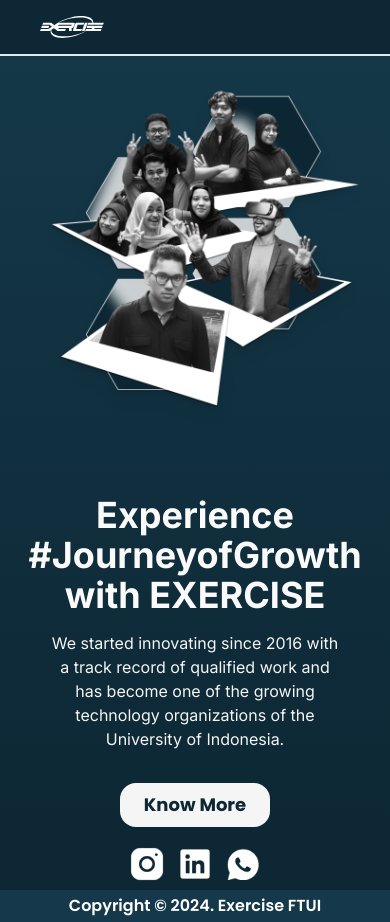
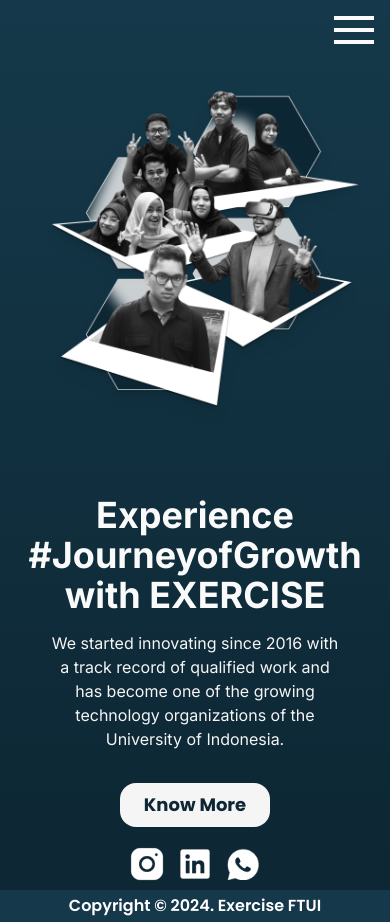
Before and after one commit to EXERCISE-FTUI/Website-Exercise-FE, a React (Vite) app: page /home in a window 390 px wide. Built offline with nearby package versions, Linux system fonts and the light colour scheme.

Commit message:
created navbar for desktop and moblie

```diff
--- a/package.json
+++ b/package.json
@@ -12,6 +12,7 @@
   "dependencies": {
     "react": "^18.2.0",
     "react-dom": "^18.2.0",
+    "react-icons": "^5.2.1",
     "react-router-dom": "^6.23.0"
   },
   "devDependencies": {
--- a/src/components/NavBar.jsx
+++ b/src/components/NavBar.jsx
@@ -2,7 +2,10 @@
 import { Link } from "react-router-dom"
 
 import Lists from "./lists/Lists"
+import ListsBurger from "./lists/ListsBurger"
 import Logo from "./logo/Logo"
+import Bars from "./burger/Bars"
+import Close from "./burger/Close"
 
 function NavBar(){
     const lists = [
@@ -14,23 +17,48 @@
         "About Us",
     ]
 
-    let [open, setOpen] = useState(false)
-    let closeMenu = () => setOpen(false)
+    const [showBurgerIcon, setShowBurgerIcon] = useState(true);
+    const [showBurgerMenu, setShowBurgerMenu] = useState(false);
+
+    const toggleBurgerIcon = () => {
+        setShowBurgerIcon(!showBurgerIcon);
+        setShowBurgerMenu(!showBurgerMenu);
+    };
+    const toggleBurgerMenu = () => {
+        setShowBurgerMenu(!showBurgerMenu);
+        setShowBurgerIcon(!showBurgerIcon);
+    };
 
     return (
-        <nav className="border-b-2 fixed w-full z-50">
-            <div id="navbar" className="bg-exer-charcoal flex pr-24">
+        <header className="md:border-b-2 fixed w-full z-50">
+            <nav id="navbar" className="md:bg-exer-charcoal flex md:pr-24">
                 {/* logo */}
-                <div id="exercise" className="pt-4 pb-4 pl-10">
+                <div id="exercise" className="md:flex hidden pt-4 pb-4 pl-10">
                     <Logo style="w-16"/>
                 </div>
 
-                {/* burger */}
-                <div className="lg:hidden">
-                    <button className="navbar-burger flex items-center">
+                {/* burger menu*/}
+                {showBurgerMenu && (
+                <div className="ml-auto md:hidden flex flex-col w-72 bg-exer-charcoal">
+                    <button className="pl-4 pt-4" onClick={toggleBurgerMenu}>
+                        <Close />
+                    </button>
+                    <div id="navbar-lists" className="text-exer-whiteaccent font-inter text-opacity-70 pt-2 gap-4">
+                        <ListsBurger
+                        lists={lists}
+                        />
+                    </div>
+                </div>
+                )}
 
+                {/* burger icon*/}
+                {showBurgerIcon && (
+                <div className="ml-auto md:hidden flex flex-col">
+                    <button className="pr-4 pt-4" onClick={toggleBurgerIcon}>
+                        <Bars />
                     </button>
                 </div>
+                )}
 
                 {/* contents */}
                 <div id="navbar-container" className="hidden md:flex ml-auto">
@@ -40,8 +68,11 @@
                         />
                     </div>
                 </div>
-            </div>
-        </nav>
+
+            </nav>
+        </header>
+
+
     )
 }
 
--- /dev/null
+++ b/src/components/burger/Bars.jsx
@@ -0,0 +1,15 @@
+import React from "react"
+
+import bars from "../../assets/navbar-icons/burger.png"
+
+function Bars({ size, style = "", ...props }){
+    return (
+        <img
+        alt="burger-bar"
+        src={bars}
+        className={`${size || "h-7"} ${style}`}
+        />
+    )
+}
+
+export default Bars
--- /dev/null
+++ b/src/components/burger/Close.jsx
@@ -0,0 +1,15 @@
+import React from "react"
+
+import close from "../../assets/navbar-icons/close.png"
+
+function Close({ size, style = "", ...props }){
+    return (
+        <img
+        alt="burger-x"
+        src={close}
+        className={`${size || "h-6"} ${style}`}
+        />
+    )
+}
+
+export default Close
--- a/src/components/lists/Lists.jsx
+++ b/src/components/lists/Lists.jsx
@@ -1,20 +1,23 @@
 import React from "react"
-import { Link } from "react-router-dom"
+import { Link, useLocation } from "react-router-dom";
 
-function Lists({ lists = [""], style = "", ...props }) {
+function Lists({ lists = [], style = "", ...props }) {
+    const location = useLocation();
+
     return lists.map((list, i) => (
         <Link
         key={i}
         to={list.toLowerCase().replace(" ", "-")}
-        className={`text-lg relative flex items-center ease-out duration-300 hover:font-bold hover:text-exer-whiteaccent${style} ${
-            props.path == list.toLowerCase().replace(" ", "-") &&
-            "before:w-full text-dark"
-        }`}
+        className={`text-lg relative flex items-center ease-out duration-300 ${
+            location.pathname === `/${list.toLowerCase().replace(" ", "-")}`
+            ? "font-bold text-exer-whiteaccent"
+            : "hover:font-bold hover:text-exer-whiteaccent"
+        }${style}`}
         onClick={props.onClick}
         >
         {list}
         </Link>
-    ))
+    ));
 }
 
-export default Lists
+export default Lists;
--- /dev/null
+++ b/src/components/lists/ListsBurger.jsx
@@ -0,0 +1,23 @@
+import React from "react"
+import { Link, useLocation } from "react-router-dom"
+
+function ListsBurger({ lists = [""], style = "", ...props }) {
+    const location = useLocation();
+
+    return lists.map((list, i) => (
+        <Link
+        key={i}
+        to={list.toLowerCase().replace(" ", "-")}
+        className={`text-lg relative flex pl-8 h-10 items-center hover:bg-exer-white hover:text-exer-charcoal ${
+            location.pathname === `/${list.toLowerCase().replace(" ", "-")}`
+            ? "bg-exer-white text-exer-charcoal"
+            : "hover:bg-exer-white hover:text-exer-charcoal"
+        }${style}`}
+        onClick={props.onClick}
+        >
+        {list}
+        </Link>
+    ))
+}
+
+export default ListsBurger
```
Also changed, not shown: 1 other file (tests, documents, lock files or other folders).
